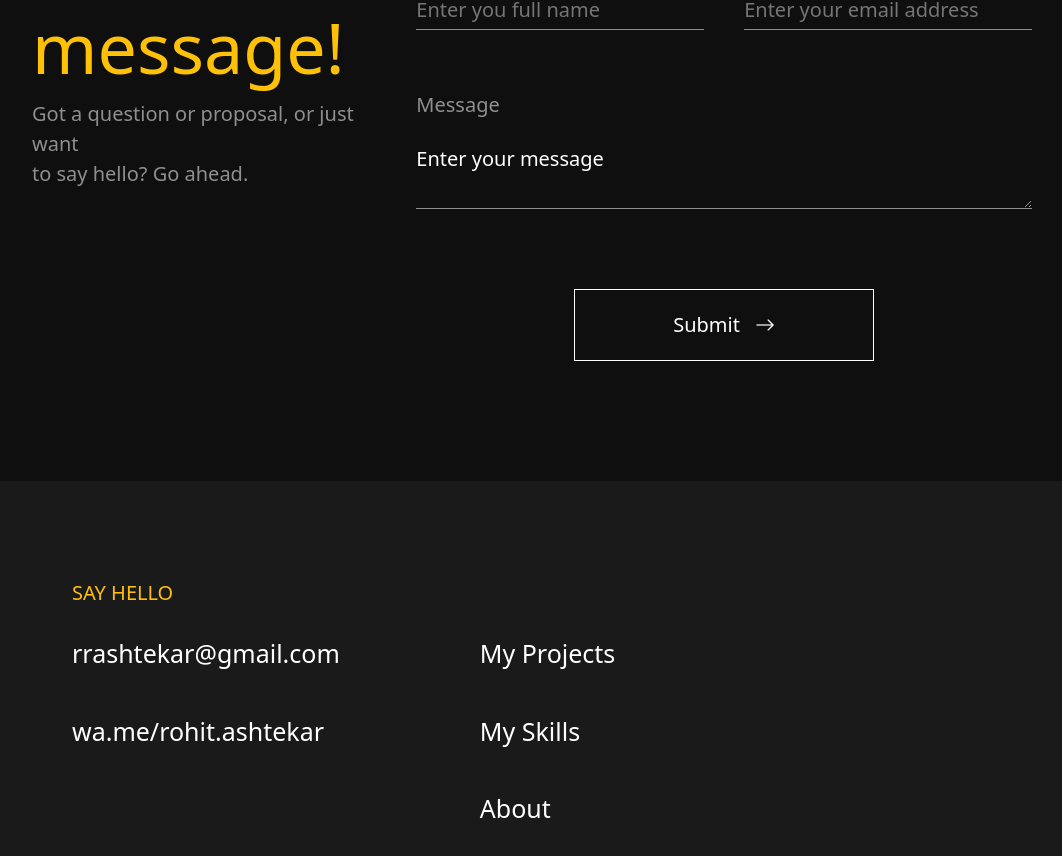
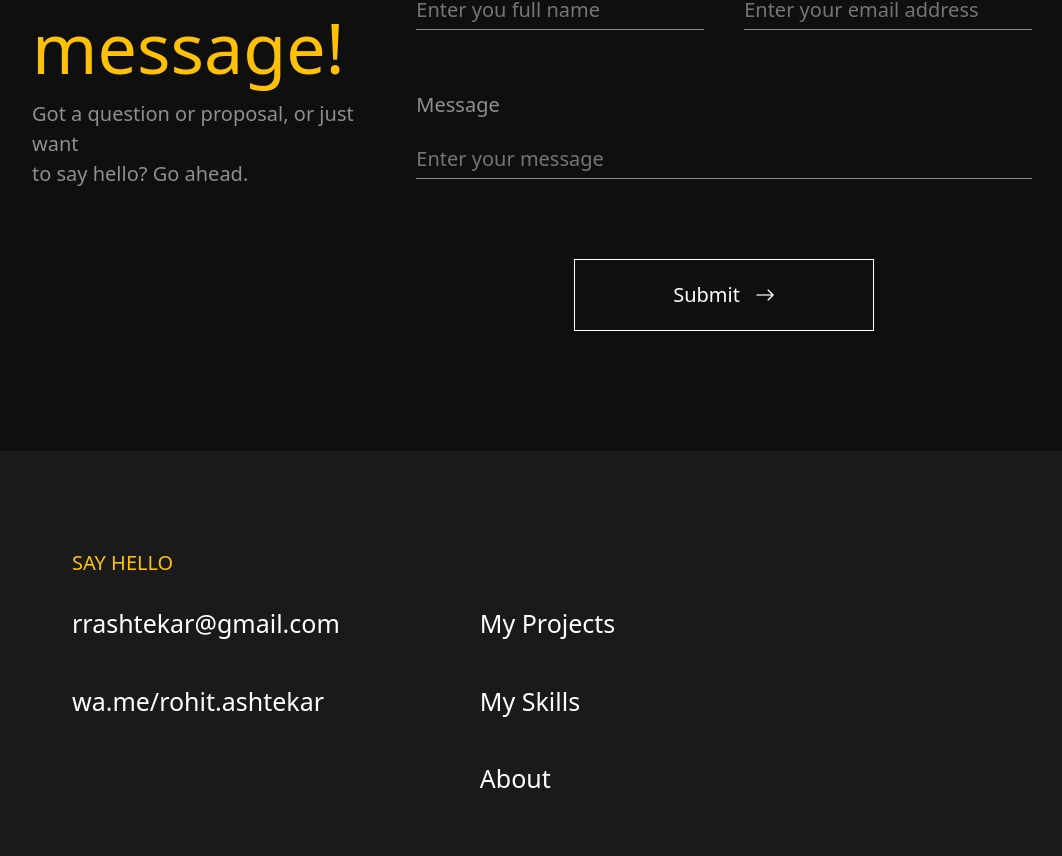
Before and after one commit to rohitashtekar/portfolio, a React (Vite) app in the folder Portfolio/: page /projects in a window 1280 px wide. Shown: the part 962-1818 px from the top of the page, without its empty margins (98-1160 px from the left). Built offline with nearby package versions, Linux system fonts and the light colour scheme.

Commit message:
UPDATE: autoComplete

```diff
--- a/Portfolio/src/components/Contact.jsx
+++ b/Portfolio/src/components/Contact.jsx
@@ -16,16 +16,16 @@ const Contact = () => {
                         <div className="form-row">
                             <div className="cfn form-input">
                                 <label htmlFor="form-name">Name</label>
-                                <input type="text" id="form-name" placeholder="Enter you full name" required={true} />
+                                <input type="text" id="form-name" placeholder="Enter you full name" required={true} autoComplete="off"/>
                             </div>
                             <div className="cfe form-input">
                                 <label htmlFor="form-email">Email</label>
-                                <input type="email" id="form-email" placeholder="Enter your email address" required={true} />
+                                <input type="email" id="form-email" placeholder="Enter your email address" required={true} style={{textTransform: "none"}}/>
                             </div>
                         </div>
                         <div className="cft form-input">
                             <label htmlFor="form-ta">Message</label>
-                            <textarea type="textarea" id="form-ta" placeholder="Enter your message" required={true} />
+                            <input type="textarea" id="form-ta" placeholder="Enter your message" required={true} autoComplete="off"/>
                         </div>
                         <div className="btn-cont">
                             <button type="submit" className="btn my-3">Submit <i className="bi bi-arrow-right ps-2"></i></button>
```
